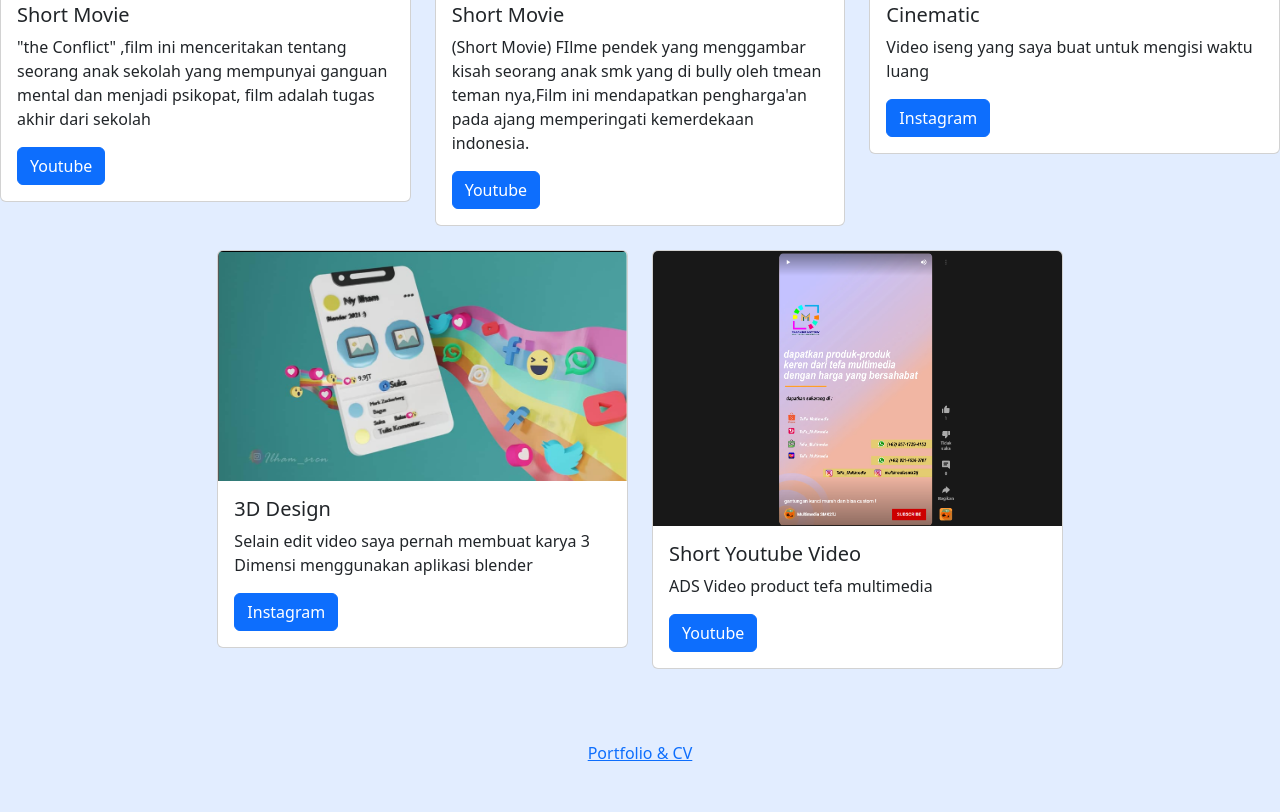
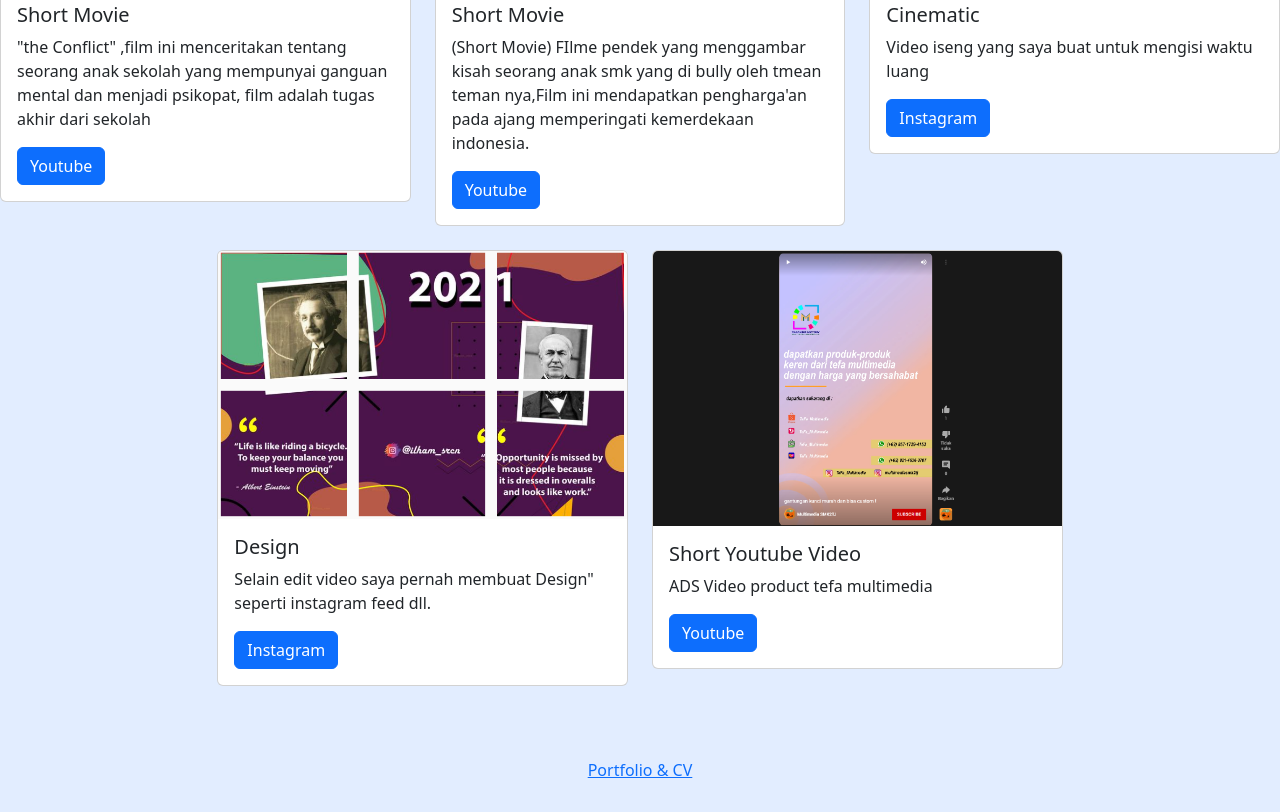
Before and after one commit to Ilham-21/Ilham-21, a plain HTML site: page index.html in a window 1280 px wide. Shown: the part 1819-2631 px from the top of the page. Drawn offline with nearby package versions, Linux system fonts and the light colour scheme.

Commit message:
deskripsi

```diff
--- a/index.html
+++ b/index.html
@@ -56,7 +56,7 @@
             <div class="row justify-content-center fs-5 text-center">
                 <div class="col-md-4">
                     <p>Saat ini saya baru menyelesaikan Pendidikan di bidang multimedia SMK 2 Triple “J”,
-                      dan saya sedang melanjutkan Pendidikan S1 saya di UNIVERSITAS ********(*****A) Saya adalah pribadi yang ambisius,
+                      dan saya sedang melanjutkan Pendidikan S1, Saya adalah pribadi yang ambisius,
                       menyukai hal-hal baru dan mampu bekerja secara individu maupun tim</p>
                 </div>
                 <div class="col-md-4">
@@ -114,11 +114,11 @@
                     </div>
                     <div class="col-md-4 mb-4">
                         <div class="card">
-                            <img src="img/3d.png" class="card-img-top" alt="Film">
+                            <img src="img/feed.png" class="card-img-top" alt="Film">
                             <div class="card-body">
-                              <h5 class="card-title">3D Design</h5>
-                              <p class="card-text">Selain edit video saya pernah membuat karya 3 Dimensi menggunakan aplikasi blender</p>
-                              <a href="https://www.instagram.com/p/CLEE9Hkp6LQ/?utm_source=ig_web_copy_link" class="btn btn-primary">Instagram</a>
+                              <h5 class="card-title">Design</h5>
+                              <p class="card-text">Selain edit video saya pernah membuat Design" seperti instagram feed dll.</p>
+                              <a href="https://www.instagram.com/ilham_srcn/" class="btn btn-primary">Instagram</a>
                             </div>
                           </div>
                     </div>
```
Also changed, not shown: img/feed.png (added).
